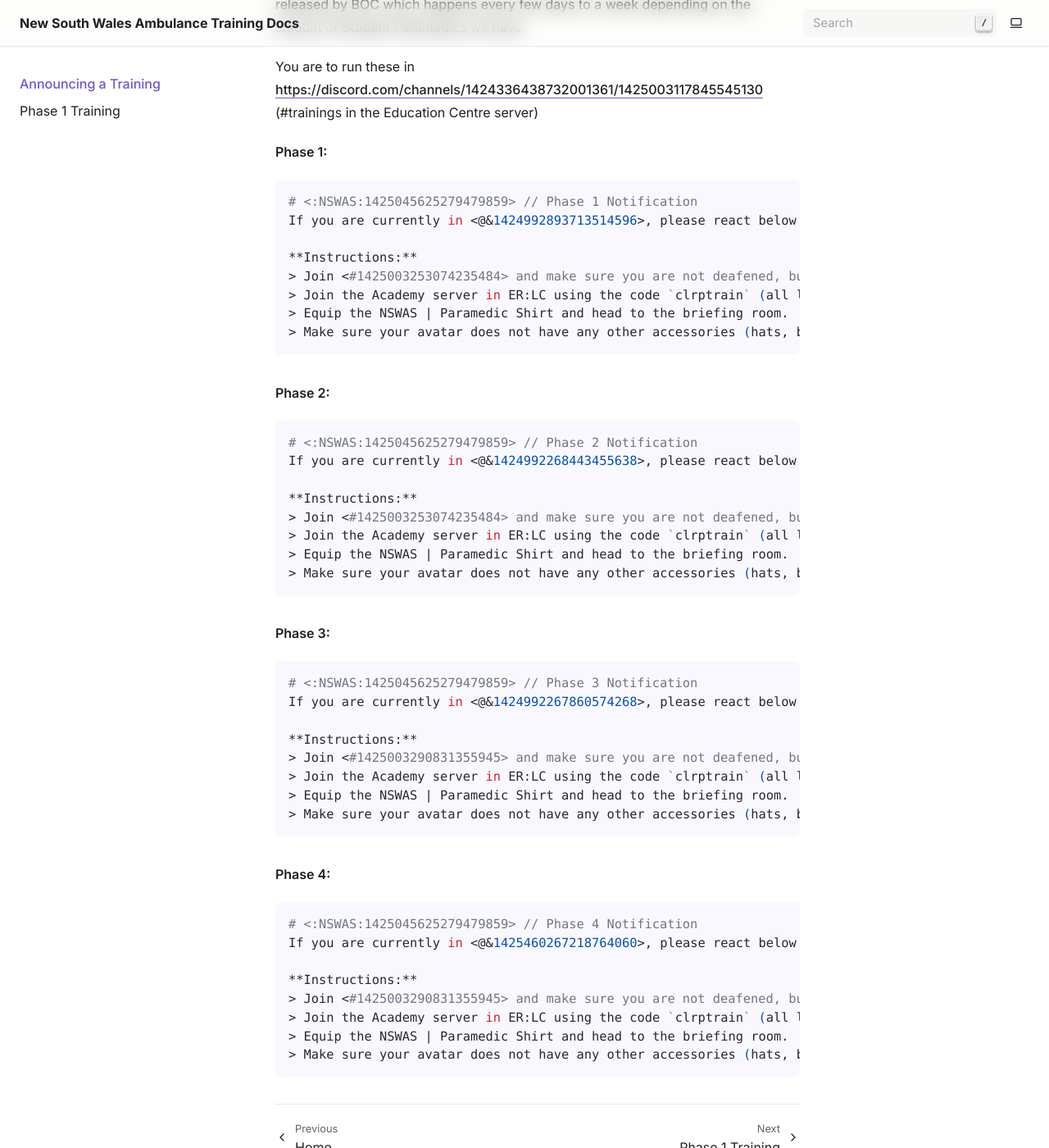
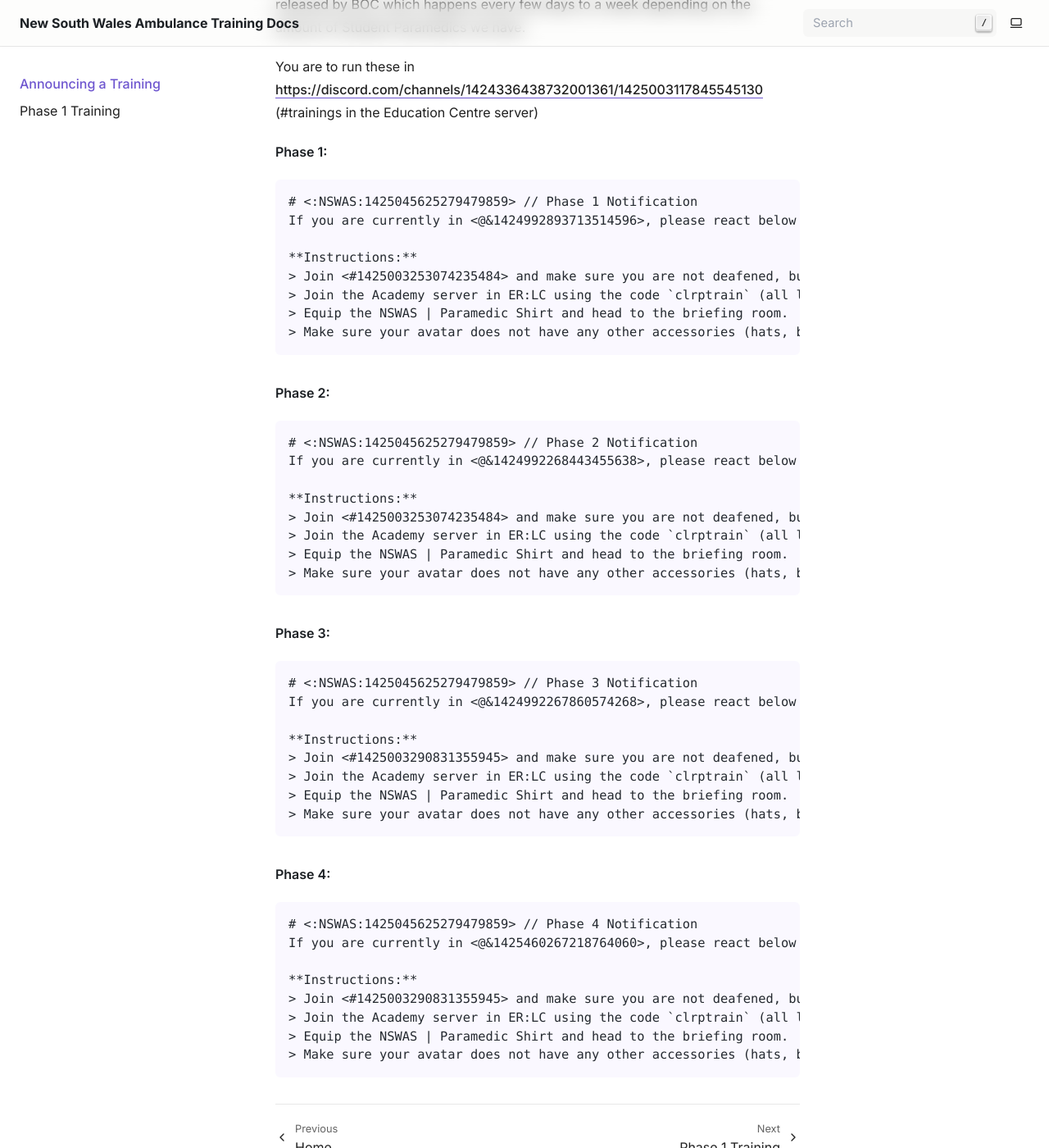
Before and after one commit to NSWAS-Coastline/training-docs, a Sphinx documentation site: the page built from docs/announcing_a_training.rst, in a window 1280 px wide and 1400 px high, scrolled down 225 px. Shown: the whole window at 82% size. Built offline with Sphinx 7.4.7, drawn with Linux system fonts in a browser that asks for light colours; pages that are not in the unit, such as notebooks, are missing from menus.

Commit message:
Update code block syntax in training announcement
Changed code block syntax from 'shell' to 'txt' for training phases.

```diff
--- a/docs/announcing_a_training.rst
+++ b/docs/announcing_a_training.rst
@@ -6,7 +6,7 @@
 
 **Phase 1:**
 
-.. code-block:: shell
+.. code-block:: txt
 
   # <:NSWAS:1425045625279479859> // Phase 1 Notification
   If you are currently in <@&1424992893713514596>, please react below to mark your attendance of this training.
@@ -19,7 +19,7 @@
 
 **Phase 2:**
 
-.. code-block:: shell
+.. code-block:: txt
 
   # <:NSWAS:1425045625279479859> // Phase 2 Notification
   If you are currently in <@&1424992268443455638>, please react below to mark your attendance of this training.
@@ -32,7 +32,7 @@
 
 **Phase 3:**
 
-.. code-block:: shell
+.. code-block:: txt
 
   # <:NSWAS:1425045625279479859> // Phase 3 Notification
   If you are currently in <@&1424992267860574268>, please react below to mark your attendance of this training.
@@ -45,7 +45,7 @@
 
 **Phase 4:**
 
-.. code-block:: shell
+.. code-block:: txt
 
   # <:NSWAS:1425045625279479859> // Phase 4 Notification
   If you are currently in <@&1425460267218764060>, please react below to mark your attendance of this training.
```
